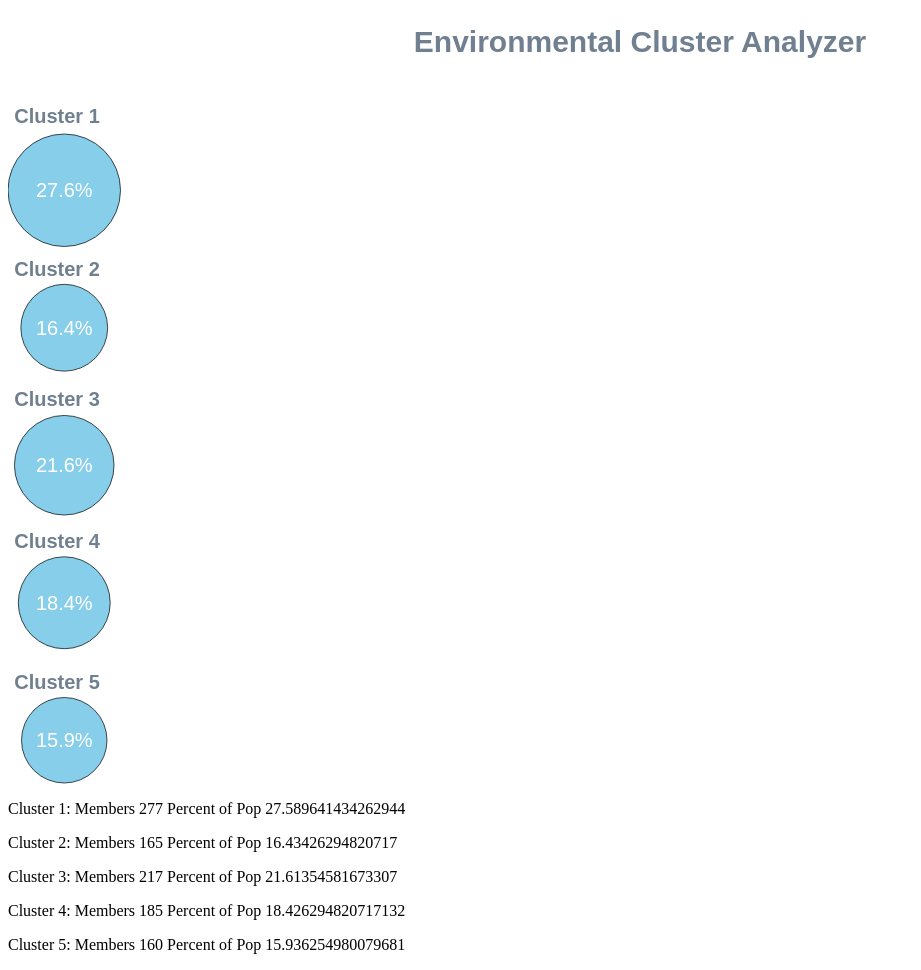
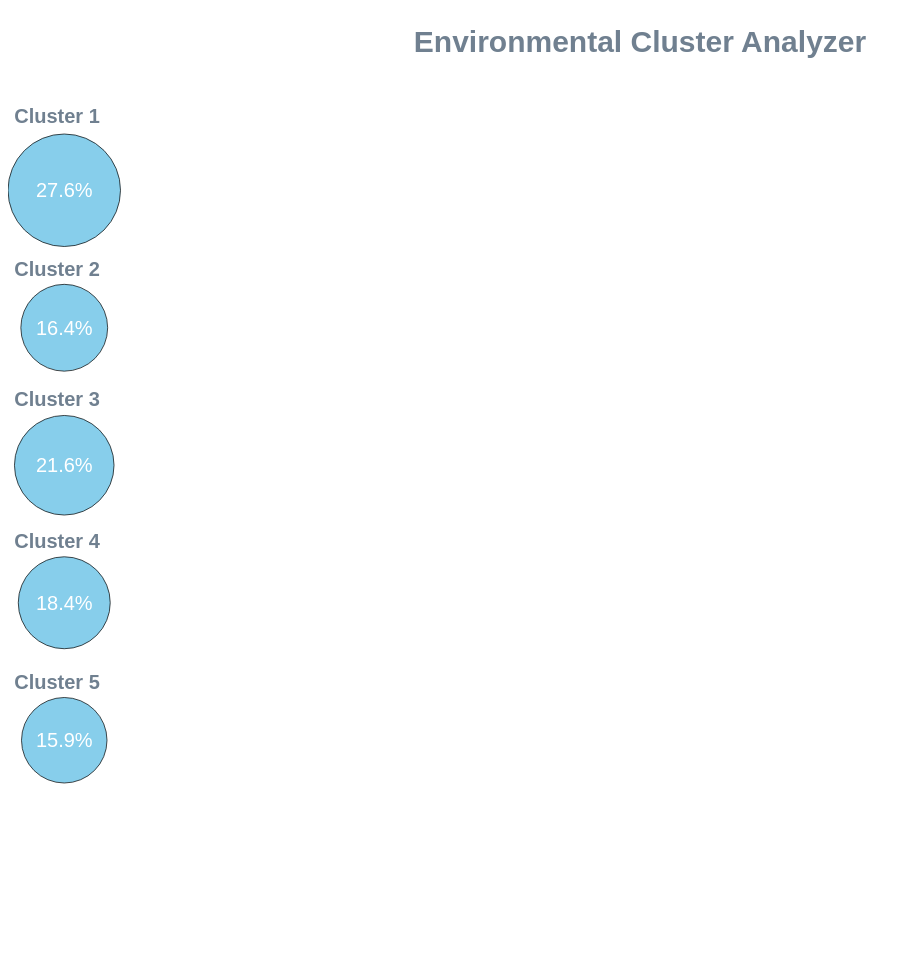
Before and after one commit to dent424/clustering_project, a plain HTML site: page Visualizations/index.html in a window 1280 px wide. Shown: the top 970 px of the page, without its empty margins (0-921 px from the left). After the commit the page ends 800 px from the top, so only its background shows below. Drawn offline with nearby package versions, Linux system fonts and the light colour scheme.

Commit message:
Moved circle drawing into the draw_circles function

```diff
--- a/Visualizations/index.html
+++ b/Visualizations/index.html
@@ -40,7 +40,6 @@
 
 	    		var cluster_var_name = Array.apply(null, Array(num_solutions)).map(function (_, i) {return (i+2) + "_cluster";});
 
-	    		debugger;
 
 	    		/*sets up the canvas for the visualization*/
 	    		var margin = 75,
@@ -61,7 +60,7 @@
 
 
 
-
+          		function draw_circles(data) {
 		    		/*Gets data on clusters*/
 		    	    data.forEach(function(d){
 		    			d["5_clusters"] = +d["5_clusters"]
@@ -128,34 +127,9 @@
 		          	    		 .attr("dy",".35em")
 		          	    	     .text(function(d){return (d.values['cluster_percent']*100).toPrecision(3)+"%"})
 		          	    	     .attr("class", "cluster_circle_pct");
+	          	    }
 
-          	    /*
-          	    circles.enter()
-          	    	.append("circle")
-          	    	.attr('cx', range_max)
-          	    	.attr('cy', function(d) {return range_max + circle_gap + 2*d.key*range_max})
-          	    	.attr('r', function(d) {return radius(d.values['cluster_members'])})
-          	    	.attr('class', 'cluster_circle');
-          	    */
-
-
-
-
-       			/*Writes a paragraph for each cluster with name, # members, and % of pop*/
-       			d3.select("body").selectAll("p")
-	    		  .data(nested)
-	    		  .enter()
-	    		  .append("p")
-	    		  .text(function(d){
-	    		  	return cluster_names[d.key] + ":  Members " + d.values.cluster_members + " Percent of Pop " + d.values.cluster_percent*100;
-	    		  });
-
-	    		/*
-
-
-
-
-          		*/
+	          		d3.csv("clusterData.csv", draw_circles);
 	    	};
 
 	    </script>
@@ -164,6 +138,7 @@
 		<script type="text/javascript">
 	  		/*
 	    	Use D3 to load the cluster data file
+	    	THIS WILL BE REMOVED EVENTUALLY
 	    	*/
 			d3.csv("clusterData.csv", draw);
   		</script>
```
Lines whose indentation alone changed are shown as unchanged.
